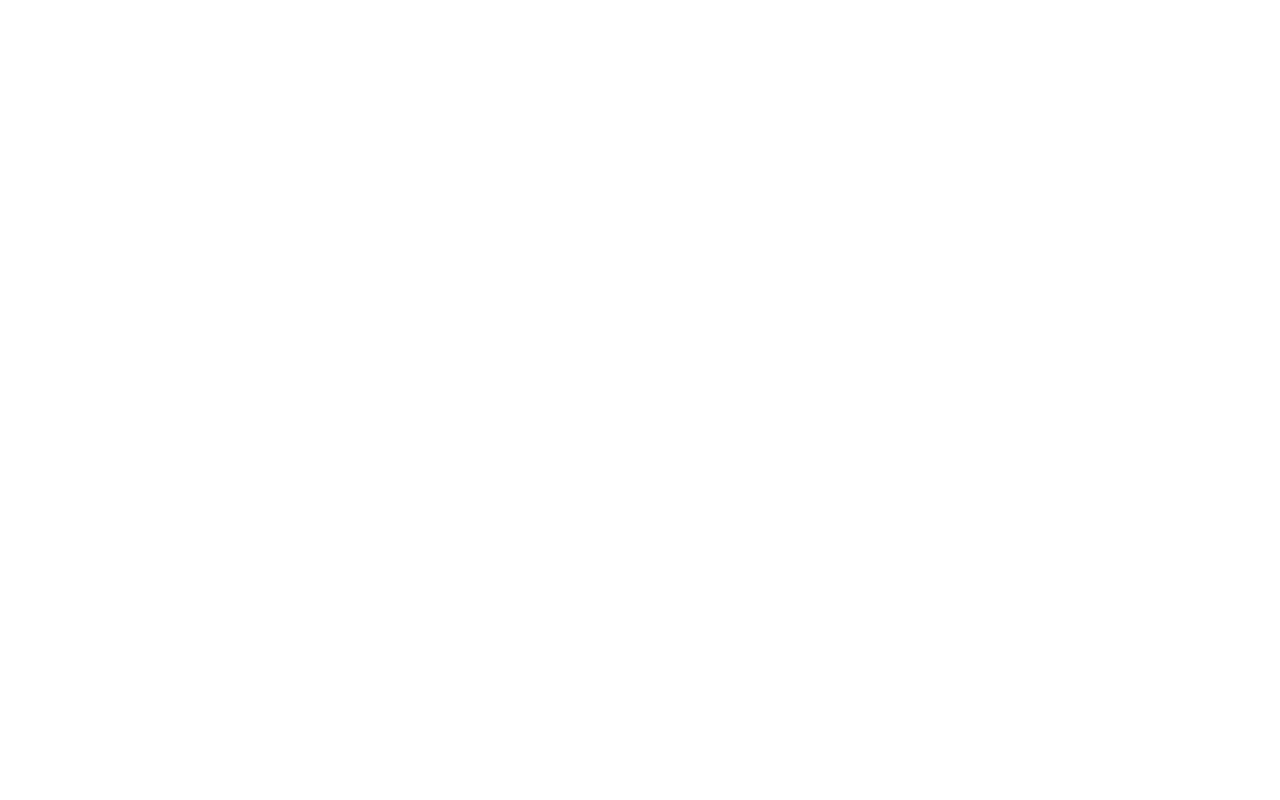
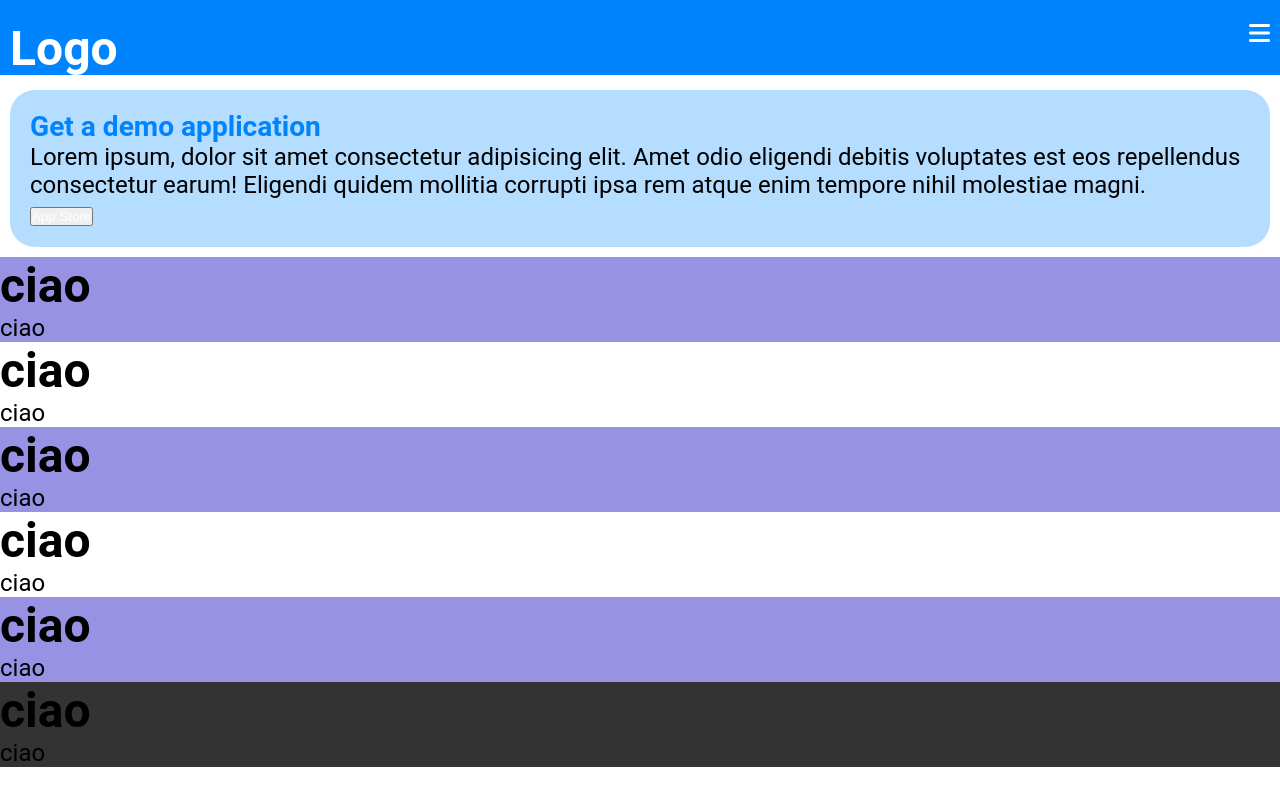
Before and after one commit to eltonanit/htmlcss-responsive-layout, a plain HTML site: page index.html in a window 1280 px wide. Drawn offline with Linux system fonts and the light colour scheme.

Commit message:
[UPD] Added Header and main layout

```diff
--- a/index.html
+++ b/index.html
@@ -4,31 +4,137 @@
     <meta charset="UTF-8">
     <meta name="viewport" content="width=device-width, initial-scale=1.0">
     <link rel="stylesheet" href="style.css">
+    <link rel="stylesheet" href="https://cdnjs.cloudflare.com/ajax/libs/font-awesome/6.5.2/css/all.min.css"
+        integrity="sha512-SnH5WK+bZxgPHs44uWIX+LLJAJ9/2PkPKZ5QiAj6Ta86w+fsb2TkcmfRyVX3pBnMFcV7oQPJkl9QevSCWr3W6A=="
+        crossorigin="anonymous" referrerpolicy="no-referrer" />
+
     <title>Responsive-layout</title>
 </head>
 <body>
 <!-- HEADER -->
 <header>
-    <div class="container">
+    <div class="container text-white">
         <div class="row">
-            <div class="col-100">
+            <div class="col-50">
                 <div class="content">
+                    <h1>Logo</h1>
+                </div>
+            </div>
+            <div class="col-50">
+                <div class="content">
+                    <div class="menu-bars float-end">
+                   <i class="fa-solid fa-bars"></i>
+
+                    </div>
+                </div>
+            </div>
+        </div>
+    </div>
+
+</header>
+<!-- MAIN  -->
+<main>
+    <div class="bg-white">
+        <div class="container">
+            <div class="row">
+                <div class="col-66">
+                    <div class="content bg-lightblue border-radius p-20">
+                      <h3 class="text-blue">Get a demo application</h3>
+                    <p>Lorem ipsum, dolor sit amet consectetur adipisicing elit. Amet odio eligendi debitis voluptates est eos repellendus
+                        consectetur earum! Eligendi quidem mollitia corrupti ipsa rem atque enim tempore nihil molestiae magni.</p>
+                        <button class="button text-white">App Store</button>
+                    </div>
+
 
                 </div>
             </div>
         </div>
     </div>
 
-</header>
+    <!-- Parte Bianca 1  -->
 
-<!-- MAIN  -->
-  <main>
+    <div class="bg-violet">
+        <div class="container">
+            <div class="row">
+                <div class="col-100">
+                    <h1>ciao</h1>ciao
 
-  </main>
+                </div>
+            </div>
+        </div>
+
+
+    </div>
+<div class="bg-white">
+    <div class="container">
+        <div class="row">
+            <div class="col-100">
+                <h1>ciao</h1>ciao
+
+            </div>
+        </div>
+    </div>
+
+
+</div>
+<div class="bg-violet">
+    <div class="container">
+        <div class="row">
+            <div class="col-100">
+                <h1>ciao</h1>ciao
+
+            </div>
+        </div>
+    </div>
+
+
+</div>
+<div class="bg-white">
+    <div class="container">
+        <div class="row">
+            <div class="col-100">
+                <h1>ciao</h1>ciao
+
+            </div>
+        </div>
+    </div>
+
+
+</div>
+<div class="bg-violet">
+    <div class="container">
+        <div class="row">
+            <div class="col-100">
+                <h1>ciao</h1>ciao
+
+            </div>
+        </div>
+    </div>
+
+
+</div>
+
+
+
+
+
+
+</main>
 
   <!-- FOOTER  -->
   <footer>
+<div class="bg-black">
+    <div class="container">
+        <div class="row">
+            <div class="col-100">
+                <h1>ciao</h1>ciao
 
+            </div>
+        </div>
+    </div>
+
+
+</div>
   </footer>
 
 
--- a/style.css
+++ b/style.css
@@ -3,37 +3,110 @@
     padding: 0;
     box-sizing:border-box;
 }
+body{
+    font-family: "Roboto", sans-serif ;
+    font-size: 24px;
+}
+
+.container{
+    max-width: 100%;
+    }
+.row{
+    display: flex;
+    flex-wrap: wrap;
+}
+
+
 /*------------------------------------  LAYOUT   */
-header
+header{
+    padding: 10px 0;
+    height: 75px;
+    background-color: #0084fd;
+    position: fixed;
+    top: 0;
+    left: 0;
+    width: 100%;
+    z-index: 1;
+
+}
+main{padding-top: 80px;}
+
+.content{
+    margin: 10px;
+
+}
+
+
+.float-end{
+    float: right;
+}
 
 /*------------------------------------  COLUMN   */
-.col-100 {}
+.col-100 {
+    width: 100%;
+}
 .col-50{
+    width: 50%;
 
 }
-.col-33 {}
+.col-66{
+    width: 100%;
+}
+.col-33 {
+    width: 100%;
+}
 
 
 
 
 /*------------------------------------  UTILITIES   */
 
-
+.border-radius {
+    border-radius: 25px;
+}
 
 /*------------------------------------  COLORS   */
 
+.bg-white{background-color: white;}
+.bg-blue {background-color: #0084fd;}
+.bg-lightblue {background-color: #b5ddff;}
+.bg-violet {background-color:#9792e4 ;}
+.bg-yellow {background-color:#fdc15f ;}
+.bg-black {background-color: #333333 ;}
 
+.text-grey{
+    color: #738ca2;
+}
+.text-black {
+    color: #000000;
+}
+.text-violet {
+    color:#9792e4;
+
+}
+.text-white {
+    color: white;
+}
+
+.text-blue {
+    color:#0084fd ;
+}
 
 /*------------------------------------  SPACE   */
 
 
+.p-20 {
+    padding: 20px;
+}
+
+h2
 
 
 
+/*------------------------------------  BUTTON   */
+.button{
+
+}
 
 
 /*------------------------------------  LAYOUT   */
-
-
-
-/*------------------------------------  LAYOUT   */
```
